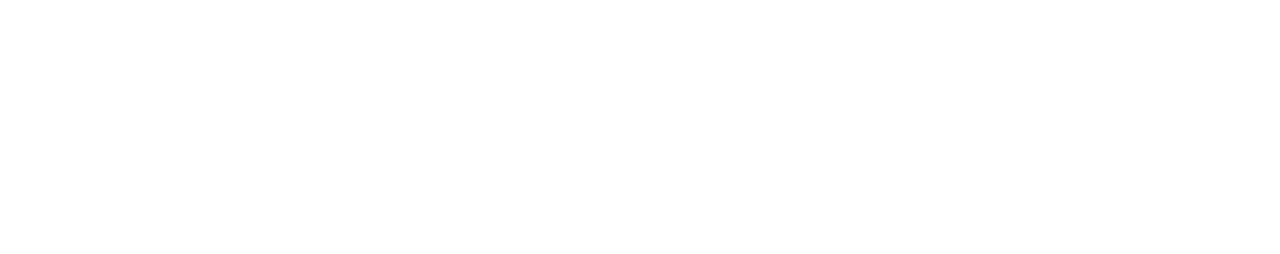
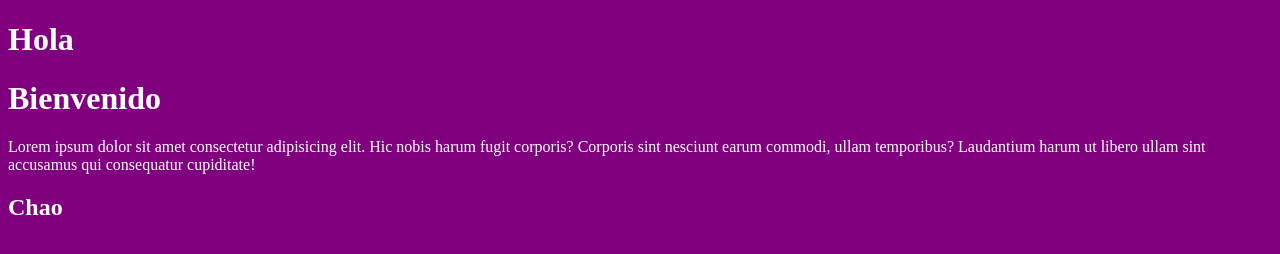
Before and after one commit to Larr014/pruebaGit, a plain HTML site: page index.html in a window 1280 px wide. Drawn offline with Linux system fonts and the light colour scheme.

Commit message:
interfaz
Agregamos 2 h1, un parrafo y un h2. Agregammos estilos

```diff
--- /dev/null
+++ b/assets/css/estilo.css
@@ -0,0 +1,6 @@
+h1,h2,p{
+    color: white;
+}
+body{
+    background-color: purple;
+}
--- a/index.html
+++ b/index.html
@@ -4,8 +4,12 @@
     <meta charset="UTF-8">
     <meta name="viewport" content="width=device-width, initial-scale=1.0">
     <title>Document</title>
+    <link rel="stylesheet" href="assets/css/estilo.css"/>
 </head>
 <body>
-
+    <h1>Hola</h1>
+    <h1>Bienvenido</h1>
+    <p>Lorem ipsum dolor sit amet consectetur adipisicing elit. Hic nobis harum fugit corporis? Corporis sint nesciunt earum commodi, ullam temporibus? Laudantium harum ut libero ullam sint accusamus qui consequatur cupiditate!</p>
+    <h2>Chao</h2>
 </body>
 </html>
```
